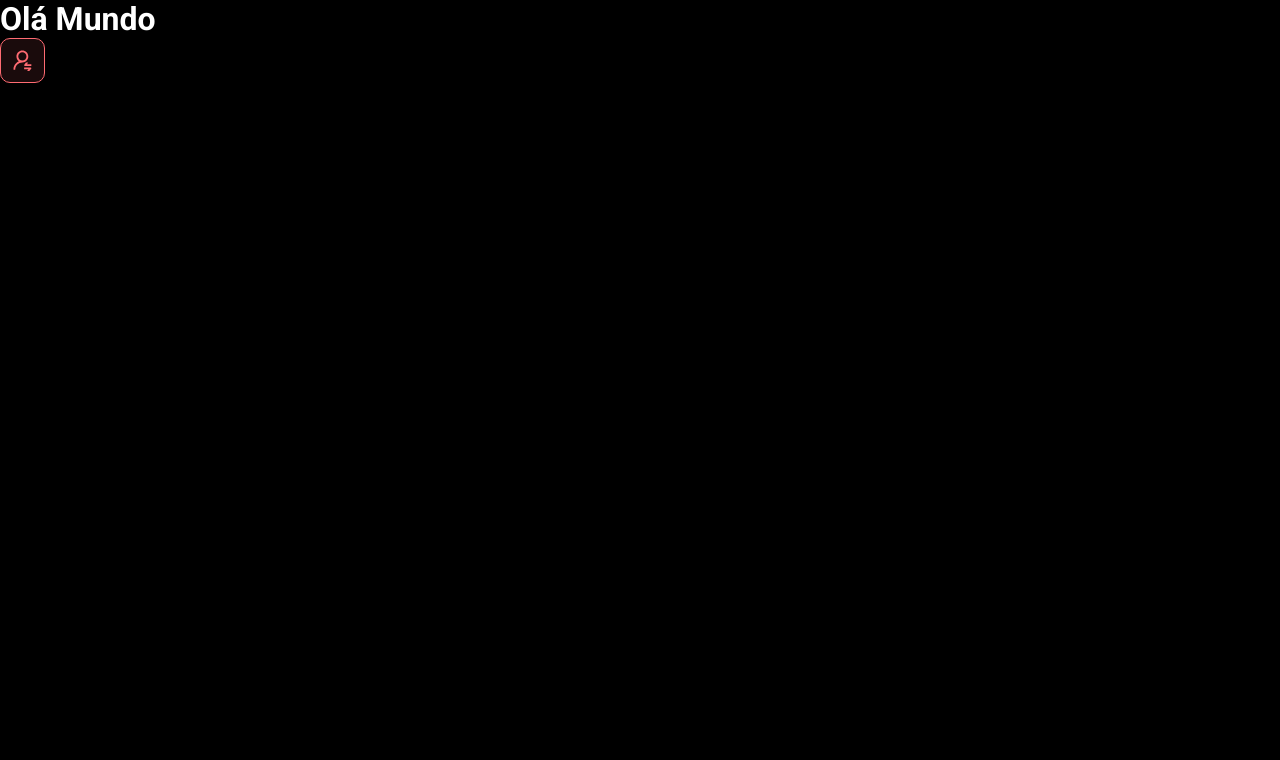
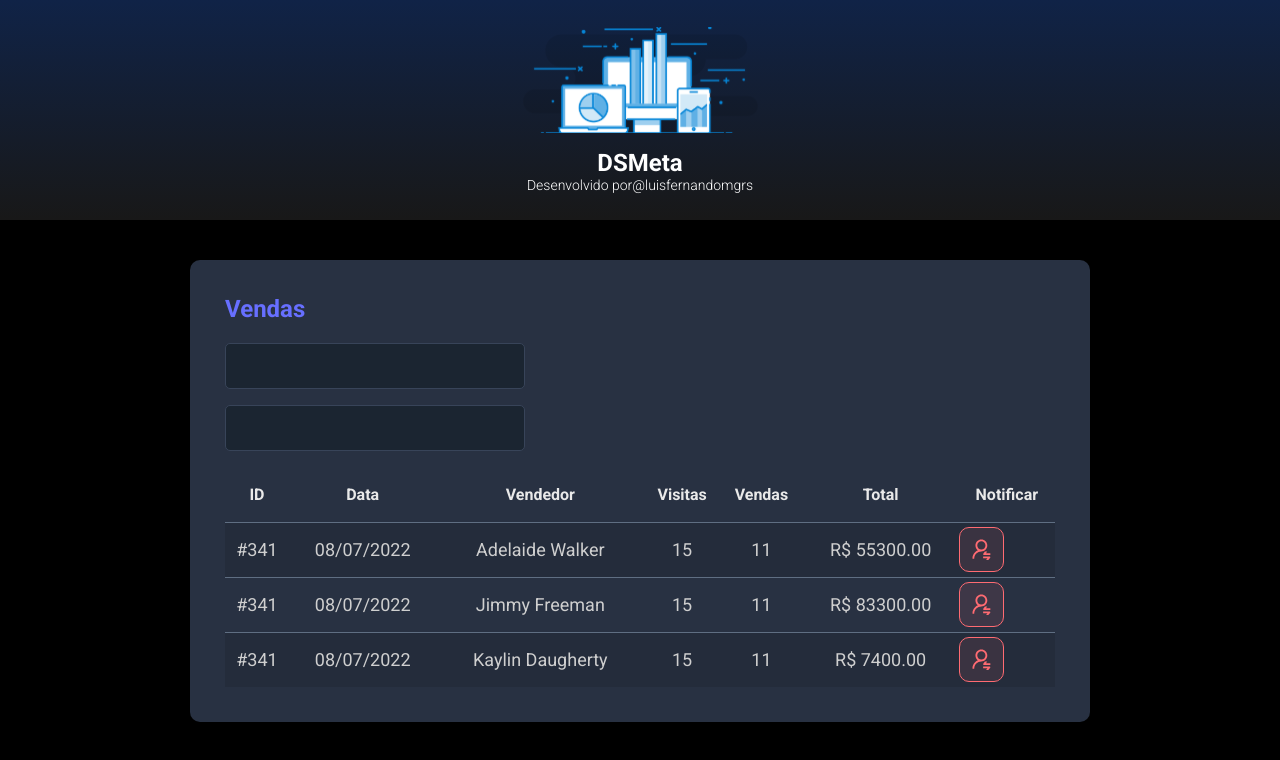
Before and after one commit to luisfernandomgrs/dsmeta, a React (Vite) app in the folder frontend/: page / in a window 1280 px wide. Shown: the top 760 px of the page. Built offline with nearby package versions, Linux system fonts and the light colour scheme.

Commit message:
Other components, finished layout fully functional

```diff
--- a/frontend/src/App.tsx
+++ b/frontend/src/App.tsx
@@ -1,10 +1,17 @@
-import NotificationButton from "./components/NotificationButton"
+import Header from "./components/Header"
+import SalesCard from "./components/SalesCard"
 
 function App() {
   return (
     <>
-      <h1>Olá Mundo</h1>
-      <NotificationButton />
+      <Header />
+      <main>
+        <section id="sales">
+          <div className="dsmeta-container">
+            <SalesCard />
+          </div>
+        </section>
+      </main>
     </>
   )
 }
--- /dev/null
+++ b/frontend/src/components/Header/index.tsx
@@ -0,0 +1,19 @@
+import logo from '../../assets/img/logo.svg'
+import './styles.css'
+
+function Header() {
+  return (
+    <header>
+      <div className="dsmeta-logo-container">
+        <img src={logo} alt="DSMeta" />
+        <h1>DSMeta</h1>
+        <p>
+          Desenvolvido por
+          <a href="https://www.instagram.com/luisfernandomgrs/">@luisfernandomgrs</a>
+        </p>
+      </div>
+    </header>
+  )
+}
+
+export default Header
--- /dev/null
+++ b/frontend/src/components/Header/styles.css
@@ -0,0 +1,27 @@
+header {
+  background: linear-gradient(180deg, #102347 0%, #181818 100%);
+  height: 220px;
+  display: flex;
+  align-items: center;
+  justify-content: center;
+}
+
+.dsmeta-logo-container {
+  display: flex;
+  flex-direction: column;
+  align-items: center;
+}
+
+.dsmeta-logo-container img {
+  width: 235px;
+}
+
+.dsmeta-logo-container h1 {
+  margin-top: 15px;
+  font-size: 24px;
+}
+
+.dsmeta-logo-container p {
+  font-size: 14px;
+  font-weight: 300;
+}
--- /dev/null
+++ b/frontend/src/components/SalesCard/index.tsx
@@ -0,0 +1,78 @@
+//import icon from '../../assets/img/notification-icon.svg'
+import NotificationButton from '../NotificationButton'
+import './styles.css'
+
+function SalesCard() {
+  return (
+    <div className="dsmeta-card">
+      <h2 className="dsmeta-sales-title">Vendas</h2>
+      <div>
+        <div className="dsmeta-form-control-container">
+          <input className="dsmeta-form-control" type="text" />
+        </div>
+        <div className="dsmeta-form-control-container">
+          <input className="dsmeta-form-control" type="text" />
+        </div>
+      </div>
+
+      <div>
+        <table className="dsmeta-sales-table">
+          <thead>
+            <tr>
+              <th className="dsmeta-sales-table-show990">ID</th>
+              <th className="dsmeta-sales-table-show576">Data</th>
+              <th>Vendedor</th>
+              <th className="dsmeta-sales-table-show990">Visitas</th>
+              <th className="dsmeta-sales-table-show990">Vendas</th>
+              <th>Total</th>
+              <th>Notificar</th>
+            </tr>
+          </thead>
+          <tbody>
+            <tr>
+              <td className="dsmeta-sales-table-show990">#341</td>
+              <td className="dsmeta-sales-table-show576">08/07/2022</td>
+              <td>Adelaide Walker</td>
+              <td className="dsmeta-sales-table-show990">15</td>
+              <td className="dsmeta-sales-table-show990">11</td>
+              <td>R$ 55300.00</td>
+              <td>
+                <div className="dsmeta-red-btn-container">
+                  <NotificationButton />
+                </div>
+              </td>
+            </tr>
+            <tr>
+              <td className="dsmeta-sales-table-show990">#341</td>
+              <td className="dsmeta-sales-table-show576">08/07/2022</td>
+              <td>Jimmy Freeman</td>
+              <td className="dsmeta-sales-table-show990">15</td>
+              <td className="dsmeta-sales-table-show990">11</td>
+              <td>R$ 83300.00</td>
+              <td>
+                <div className="dsmeta-red-btn-container">
+                  <NotificationButton />
+                </div>
+              </td>
+            </tr>
+            <tr>
+              <td className="dsmeta-sales-table-show990">#341</td>
+              <td className="dsmeta-sales-table-show576">08/07/2022</td>
+              <td>Kaylin Daugherty</td>
+              <td className="dsmeta-sales-table-show990">15</td>
+              <td className="dsmeta-sales-table-show990">11</td>
+              <td>R$ 7400.00</td>
+              <td>
+                <div className="dsmeta-red-btn-container">
+                  <NotificationButton />
+                </div>
+              </td>
+            </tr>
+          </tbody>
+        </table>
+      </div>
+    </div>
+  )
+}
+
+export default SalesCard
--- /dev/null
+++ b/frontend/src/components/SalesCard/styles.css
@@ -0,0 +1,109 @@
+.dsmeta-card {
+  background-color: #283142;
+  border-radius: 10px;
+  padding: 30px 10px;
+}
+
+.dsmeta-sales-title {
+  color: #676FFF;
+  font-size: 24px;
+  margin-bottom: 20px;
+}
+
+.dsmeta-form-control-container {
+  margin-bottom: 16px;
+  max-width: 300px;
+}
+
+.dsmeta-form-control {
+  width: 100%;
+  height: 46px;
+  color: #9AAABE;
+  background-color: #1B2531;
+  border: 1px solid #384459;
+  border-radius: 5px;
+  padding: 0 20px;
+  font-size: 18px;
+}
+
+.dsmeta-sales-table {
+  width: 100%;
+  border-spacing: 0;
+  border-collapse: collapse;
+}
+
+.dsmeta-sales-table thead {
+  height: 55px;
+  font-size: 16px;
+  color: #E9E9E9;
+  font-weight: 700;
+}
+
+.dsmeta-sales-table tbody {
+  font-size: 14px;
+  font-weight: 400;
+  color: #CFCFCF;
+  text-align: center;
+}
+
+.dsmeta-sales-table tbody tr {
+  height: 74px;
+  border-top: 1px solid #5F6E82;
+}
+
+.dsmeta-sales-table tbody tr:hover>td {
+  background-color: #384459;
+}
+
+.dsmeta-sales-table tbody tr:nth-child(odd) {
+  /* nth-child: odd, acontecerá sempre que uma linha impar estiver sendo desenhada */
+  background-color: #242C3B;
+}
+
+.dsmeta-red-btn {
+  height: 45px;
+  width: 45px;
+  background: rgba(255, 107, 114, 0.1);
+  border: 1px solid #FF6B72;
+  border-radius: 10px;
+  display: flex;
+  align-items: center;
+  justify-content: center;
+  cursor: pointer;
+}
+
+.dsmeta-red-btn img {
+  width: 19px;
+}
+
+.dsmeta-sales-table-show576 {
+  display: none;
+}
+
+.dsmeta-sales-table-show990 {
+  display: none;
+}
+
+@media (min-width: 576px) {
+  .dsmeta-card {
+    padding: 35px;
+  }
+
+  .dsmeta-sales-table tbody tr {
+    height: 55px;
+  }
+
+  .dsmeta-sales-table tbody {
+    font-size: 18px;
+  }
+
+  .dsmeta-sales-table-show576 {
+    display: table-cell;
+  }
+}
+
+@media (min-width: 990px) {
+  .dsmeta-sales-table-show990 {
+    display: table-cell;
+  }
+}
--- a/frontend/src/index.css
+++ b/frontend/src/index.css
@@ -19,3 +19,13 @@
   color: unset;
   text-decoration: none;
 }
+
+#sales {
+  padding: 40px 10px;
+}
+
+.dsmeta-container {
+  width: 100%;
+  max-width: 900px;
+  margin: 0 auto;
+}
```
Also changed, not shown: frontend/src/assets/img/logo.svg (added).
